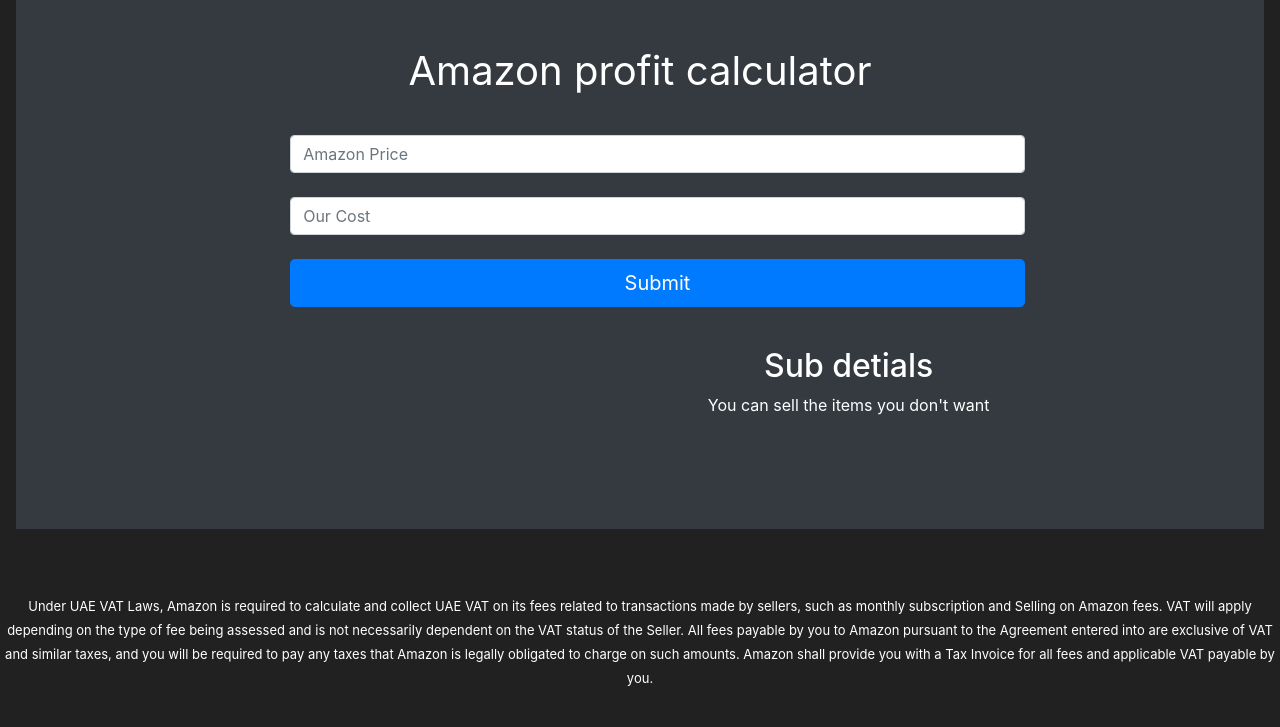
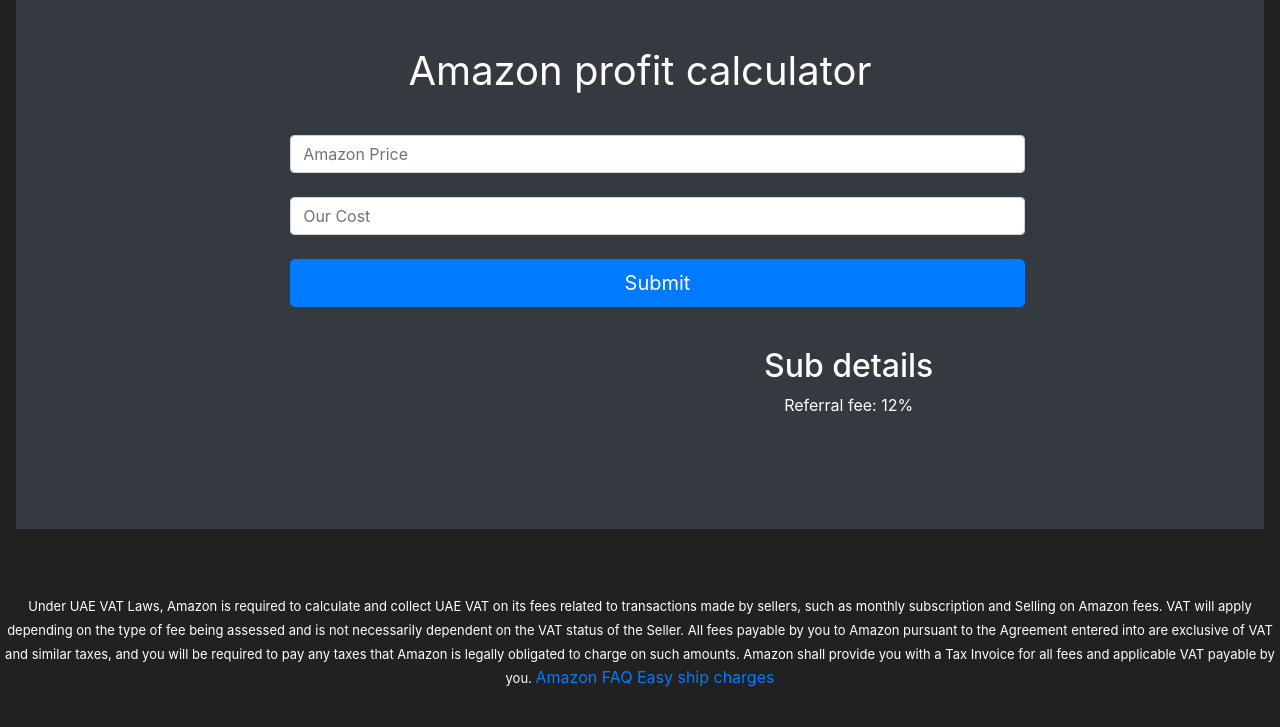
Before and after one commit to Rameezpnr/Flask-analysis-webapp, a Flask app: page /amazon in a window 1280 px wide. Shown: the part 73-800 px from the top of the page. Run offline with Flask 2, Linux system fonts and the light colour scheme; some libraries are stand-ins or nearby versions.

Commit message:
html change

```diff
--- a/market/templates/amazon.html
+++ b/market/templates/amazon.html
@@ -31,15 +31,15 @@
         <div class="col-2"></div>
    <div class="col-4">
       <h2>{% if final_amount %}
-            <p>{% print("You will get {} AED".format(final_amount)) %}</p>
+            <p>{% print("Actual sale price: {} AED".format(final_amount)) %}</p>
             {% endif %}</h2>
        <h2>{% if profit %}
-            <p>{% print("Your profit is {} AED".format(profit)) %}</p>
+            <p>{% print("Profit: {} AED".format(profit)) %}</p>
             {% endif %}</h2>
    </div>
    <div class="col-4">
-      <h2>Sub detials</h2>
-      <p>You can sell the items you don't want</p>
+      <h2>Sub details</h2>
+      <p>Referral fee: 12%</p>
       <br>
        <br>
 
@@ -52,6 +52,8 @@
         VAT will apply depending on the type of fee being assessed and is not necessarily dependent on the VAT status of the Seller.
 All fees payable by you to Amazon pursuant to the Agreement entered into are exclusive of VAT and similar taxes, and you will be required to pay any taxes that Amazon is legally obligated to charge on such amounts.
     Amazon shall provide you with a Tax Invoice for all fees and applicable VAT payable by you. </font>
+<a href="https://sellercentral.amazon.ae/help/hub/reference/G200336920">Amazon FAQ</a>
+<a href="https://sellercentral.amazon.ae/help/hub/reference/201382050">Easy ship charges</a>
 
 
 
```
